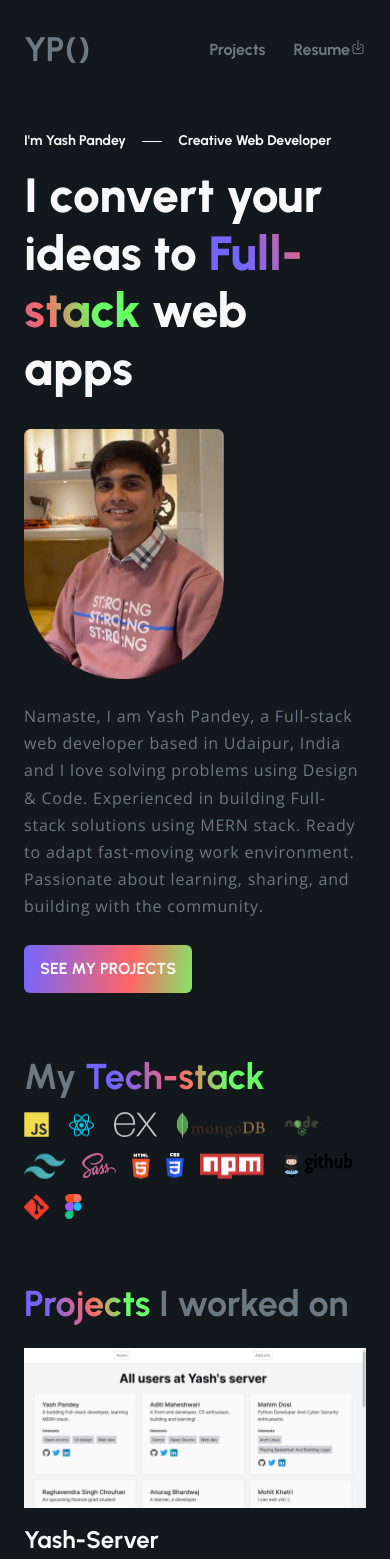
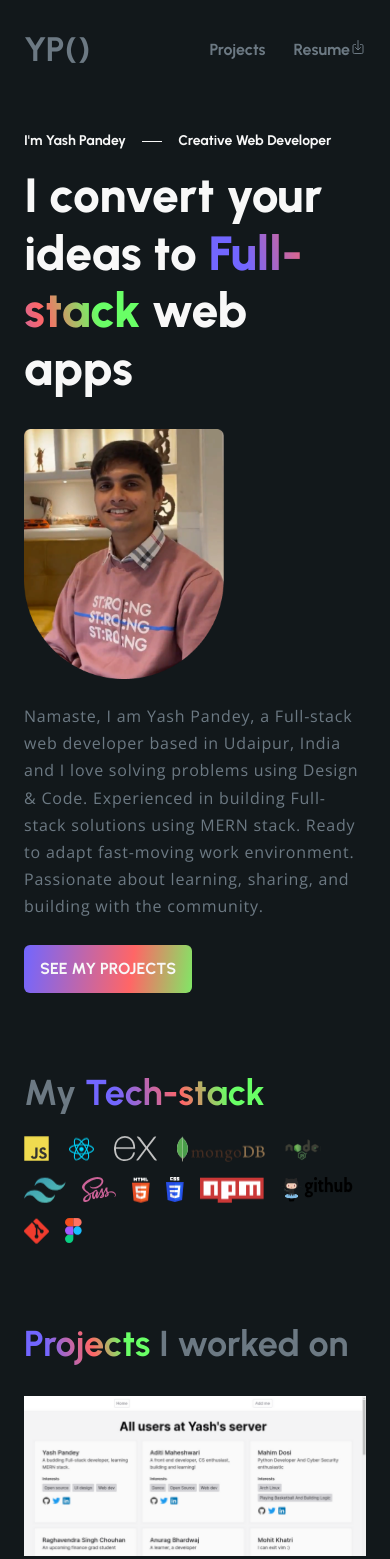
Before and after one commit to yashpandey002/portfolio-react, a React (Vite) app: page / in a window 390 px wide. Shown: the top 1559 px of the page. Built offline with nearby package versions, Linux system fonts and the light colour scheme.

Commit message:
Vertical gap increased for Mobile screens

```diff
--- a/src/pages/HomeScreen.jsx
+++ b/src/pages/HomeScreen.jsx
@@ -86,7 +86,7 @@ export default function HomeScreen() {
             <main>
                 <section
                     id="hero-section"
-                    className="px-4 min-[375px]:px-6 md:px-8 min-[1100px]:px-0 pb-16 md:pb-32"
+                    className="px-4 min-[375px]:px-6 md:px-8 min-[1100px]:px-0 pb-20 md:pb-32"
                 >
                     <div className="max-w-[1100px] mx-auto">
                         <div className="mb-4 sm:mb-[18px] lg:mb-[20px]">
@@ -152,10 +152,10 @@ export default function HomeScreen() {
                 </section>
                 <section
                     id="techstack-section"
-                    className="px-4 min-[375px]:px-6 md:px-8 min-[1200px]:px-0 pb-16 md:pb-32"
+                    className="px-4 min-[375px]:px-6 md:px-8 min-[1200px]:px-0 pb-20 md:pb-32"
                 >
                     <div className="max-w-[1200px] mx-auto">
-                        <div className="mb-4 sm:mb-8 lg:mb-10">
+                        <div className="mb-6 sm:mb-8 lg:mb-10">
                             <h2 className="text-lightGrey text-4xl font-[700] md:text-6xl">
                                 My{" "}
                                 <span className="text-gradient">
@@ -241,13 +241,13 @@ export default function HomeScreen() {
                     className="px-4 min-[375px]:px-6 md:px-8 min-[1200px]:px-0 mb-20 md:mb-32"
                 >
                     <div className="max-w-[1200px] mx-auto">
-                        <div className="mb-6 sm:mb-8 md:mb-12 lg:mb-16">
+                        <div className="mb-8 md:mb-12 lg:mb-16">
                             <h2 className="text-lightGrey font-[700] text-4xl md:text-6xl">
                                 <span className="text-gradient">Projects</span>{" "}
                                 I worked on
                             </h2>
                         </div>
-                        <div className="flex flex-col gap-12 md:gap-20 lg:gap-32">
+                        <div className="flex flex-col gap-20 md:gap-20 lg:gap-32">
                             {projects.map((project) => (
                                 <ProjectCard
                                     key={project.projectId}
```
